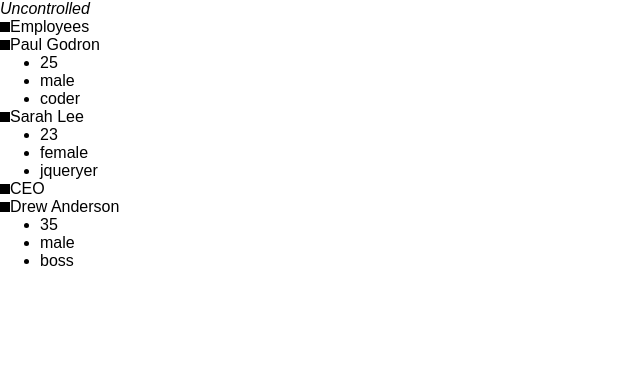
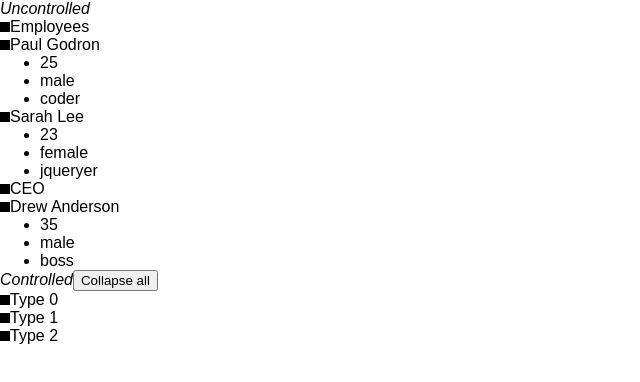
Before and after one commit to TroyCode/react-treeview, a React app: page / in a window 1280 px wide. Shown: the whole page, without its empty margins (0-640 px from the left). Built offline with nearby package versions, Linux system fonts and the light colour scheme.

Commit message:
feat(controlled): complete

```diff
--- a/public/index.html
+++ b/public/index.html
@@ -29,6 +29,9 @@
       <div id="uncontrolled">
 
       </div>
+      <div id="controlled">
+
+      </div>
     </div>
   </body>
 </html>
--- /dev/null
+++ b/src/controlled.js
@@ -0,0 +1,39 @@
+import React from 'react';
+import TreeView from './treeview';
+
+const dataSource = [
+  ['Apple', 'Orange'],
+  ['Facebook', 'Google'],
+  ['Celery', 'Cheeseburger'],
+];
+
+class Controlled extends React.Component {
+  constructor(props) {
+    super(props);
+    this.state = {opened: false};
+    this.handleClick = this.handleClick.bind(this);
+  }
+
+  handleClick() {
+    this.setState({opened: !this.state.opened});
+  }
+
+  render() {
+    return (
+      <div>
+        <i>Controlled</i>
+        <button onClick={this.handleClick}>Collapse all</button>
+        {dataSource.map((cust, i) =>
+          <TreeView key={i} tag={'Type ' + i} opened={this.state.opened}>
+            <ul>
+              <li>{cust[0]}</li>
+              <li>{cust[1]}</li>
+            </ul>
+          </TreeView>
+        )}
+      </div>
+    );
+  }
+}
+
+export default Controlled;
--- a/src/index.js
+++ b/src/index.js
@@ -2,5 +2,7 @@ import React from 'react';
 import ReactDOM from 'react-dom';
 import './index.css';
 import Uncontrolled from './uncontrolled';
+import Controlled from './controlled';
 
 ReactDOM.render(<Uncontrolled />, document.getElementById('uncontrolled'));
+ReactDOM.render(<Controlled />, document.getElementById('controlled'));
```
